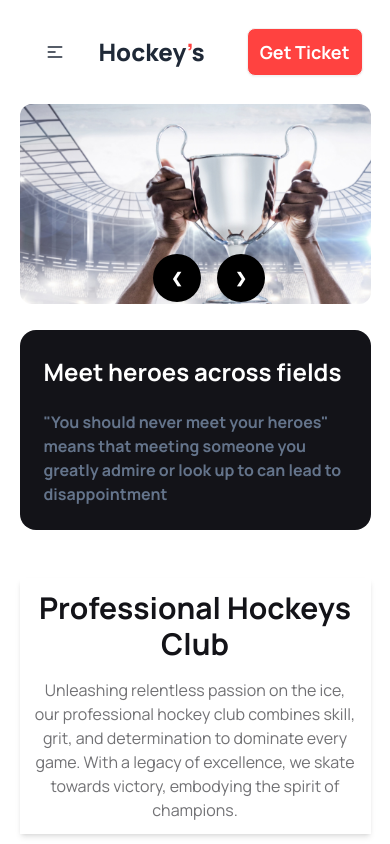
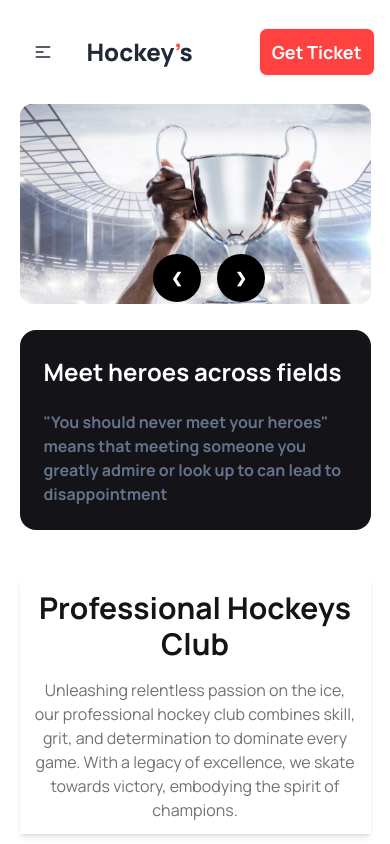
Before and after one commit to md-nazimuddin/assignment-3, a website: page index.html in a window 390 px wide. Shown: the top 844 px of the page. Drawn offline with nearby package versions, Linux system fonts and the light colour scheme.

Commit message:
last and final checkup

```diff
--- a/index.html
+++ b/index.html
@@ -39,7 +39,7 @@
 
 
 
-            <nav class="my-5 lg:my-10">
+            <nav class="my-5 lg:my-10 -mx-3 lg:mx-auto">
                 <div class="navbar bg-base-100">
                     <div class="navbar-start">
                       <div class="dropdown">
```
Also changed, not shown: src/output.css.
